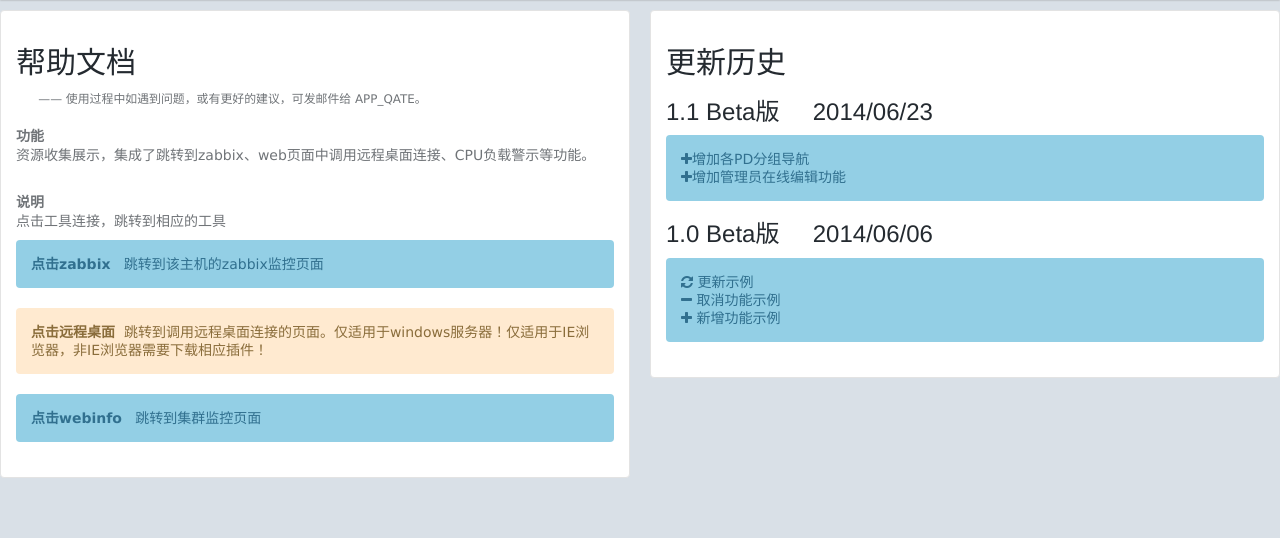
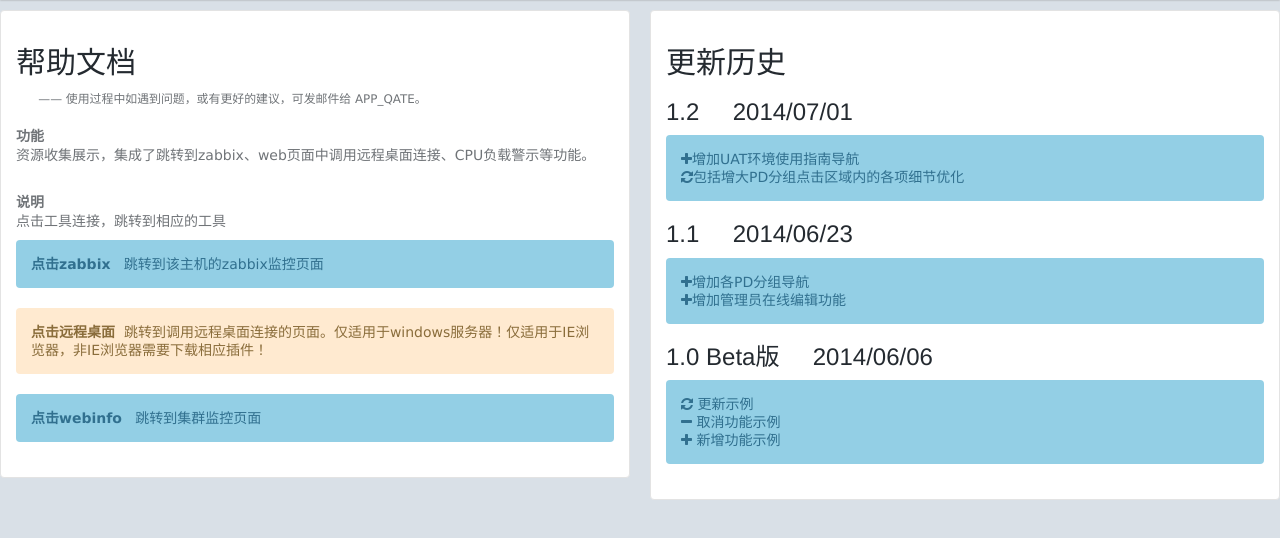
Before and after one commit to davechina/simpleuat, a Django app: template mytest/templates/help.html in a window 1280 px wide. Shown: the part 54-592 px from the top of the page. Run offline with Django 3.2, Linux system fonts and the light colour scheme; the template is opened without the code that fills it, so the values that code supplies are empty; some libraries are stand-ins or nearby versions.

Commit message:
版本更新信息

```diff
--- a/mytest/templates/help.html
+++ b/mytest/templates/help.html
@@ -31,8 +31,14 @@
                 <div class="well">
                     <h2>更新历史</h2>
 
+                    <h3>1.2 &nbsp; &nbsp; 2014/07/01</h3>
+                    <div class="alert alert-info">
+                        <span class="fa fa-plus"></span>增加UAT环境使用指南导航<br>
+                        <span class="fa fa-refresh"></span>包括增大PD分组点击区域内的各项细节优化<br>
+                    </div>
+
                     <!-- 添加更新历史 begin -->
-                    <h3>1.1 Beta版 &nbsp; &nbsp; 2014/06/23</h3>
+                    <h3>1.1 &nbsp; &nbsp; 2014/06/23</h3>
                     <div class="alert alert-info">
                         <span class="fa fa-plus"></span>增加各PD分组导航<br>
                         <span class="fa fa-plus"></span>增加管理员在线编辑功能<br>
```
